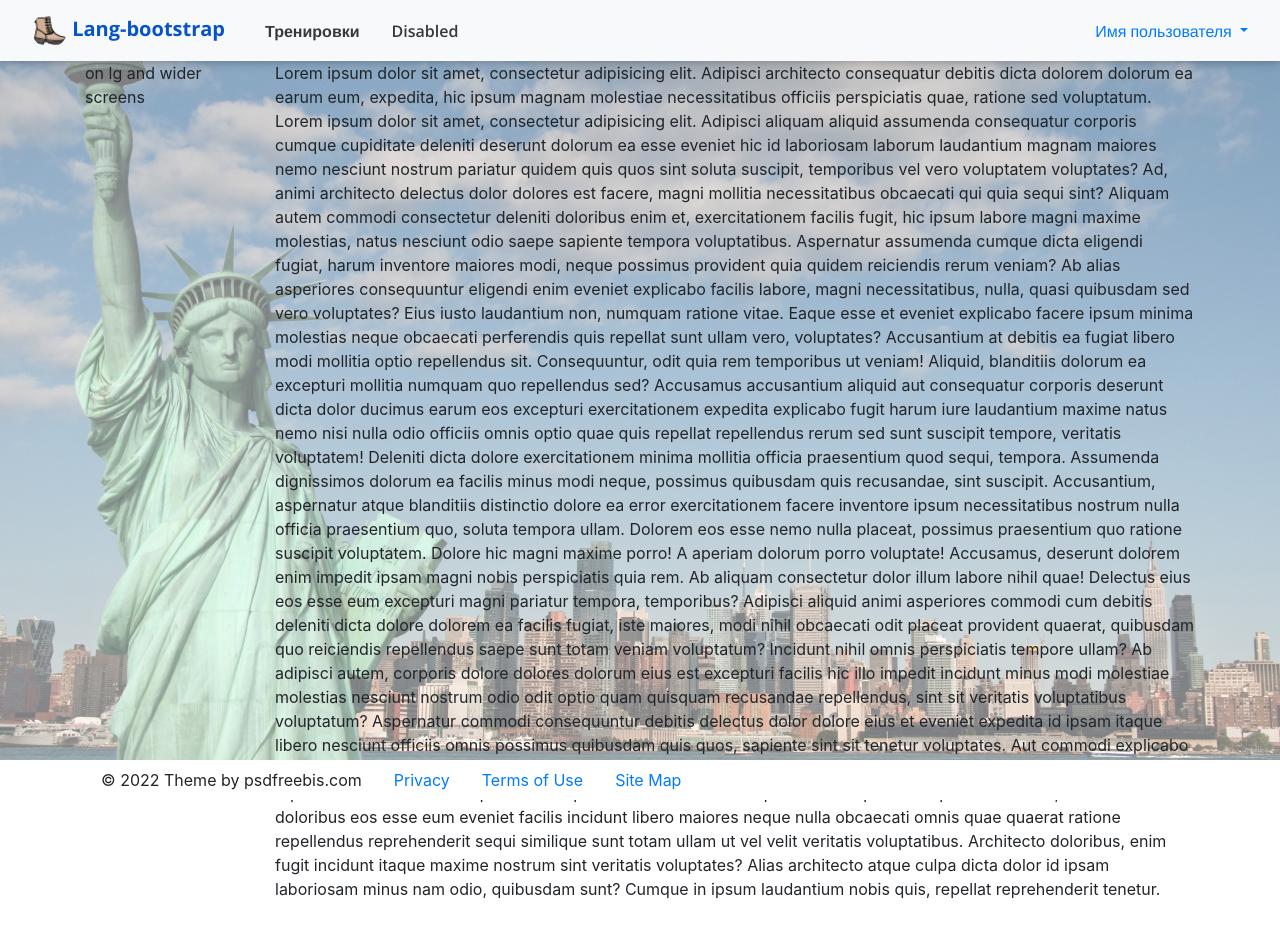
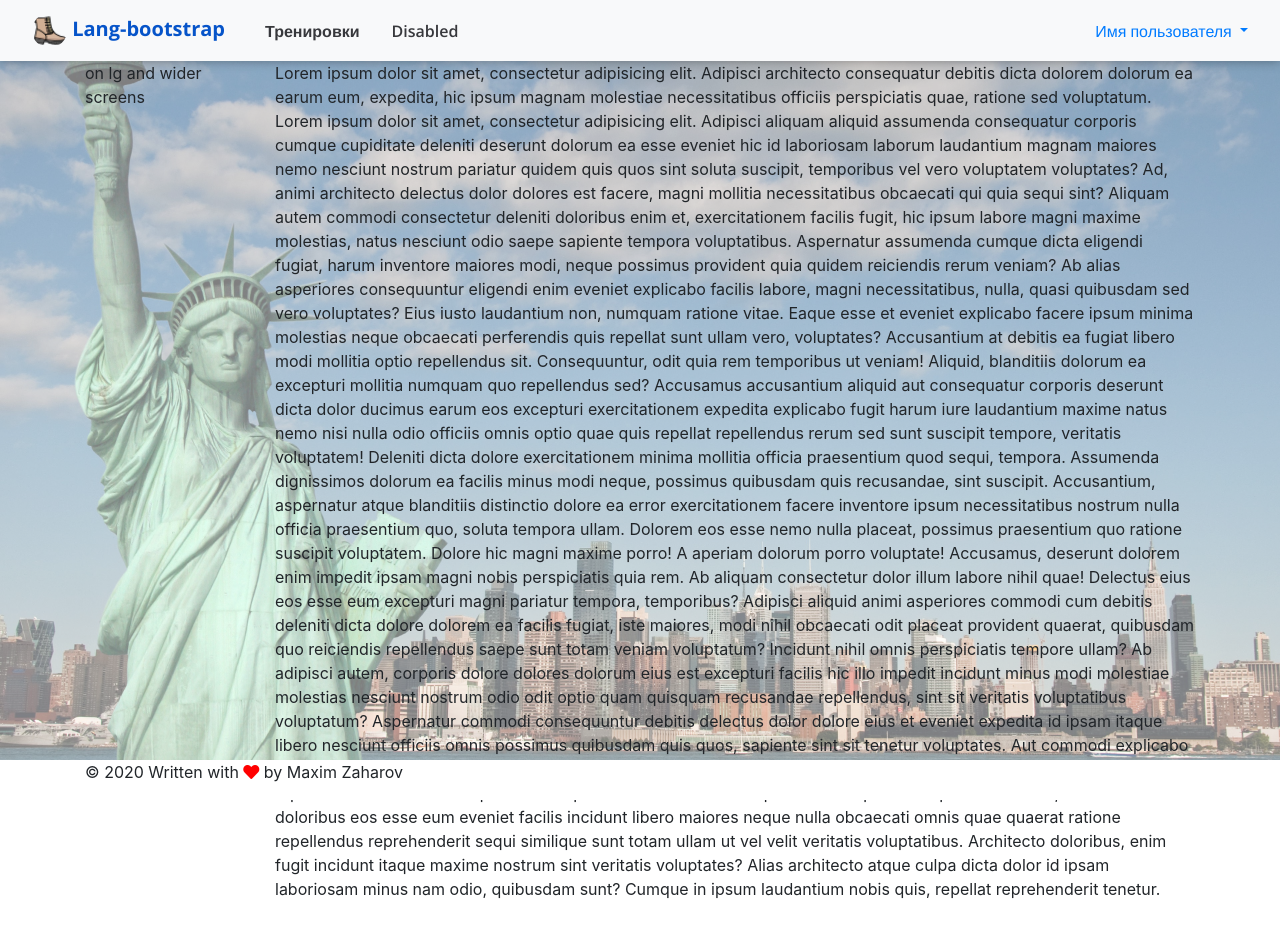
Before and after one commit to MaxGoover/lang-bootstrap-vue, a Vue app: page / in a window 1280 px wide. Shown: the top 936 px of the page. Built offline with nearby package versions, Linux system fonts and the light colour scheme.

Commit message:
Fixed footer text

```diff
--- a/src/components/app/AppFooter.vue
+++ b/src/components/app/AppFooter.vue
@@ -3,28 +3,18 @@
     <div class="copyright">
       <div class="container">
         <div class="row">
-          <div class="col-md-12">
-            <ul class="nav">
-              <li class="nav-item">
-                <span class="nav-link">&copy; 2022 Theme by psdfreebis.com</span>
-              </li>
-              <li class="nav-item"><a href="#" class="nav-link">Privacy</a></li>
-              <li class="nav-item"><a href="#" class="nav-link">Terms of Use</a>
-              </li>
-              <li class="nav-item"><a href="#" class="nav-link">Site Map</a></li>
-            </ul>
+          <div class="col">
+            <span>
+              &copy; 2020 Written with
+              <i class="fa fa-heart" style="color: red"/>
+              by Maxim Zaharov
+            </span>
           </div>
         </div>
       </div>
     </div>
     <div class="void"></div>
   </footer>
-
-<!--  <v-footer app fixed>-->
-<!--    &copy; 2020-->
-<!--    <v-spacer/>Written with-->
-<!--    <v-icon color="red">mdi-heart</v-icon>by Maxim Zaharov-->
-<!--  </v-footer>-->
 </template>
 
 <script>
@@ -34,6 +24,9 @@ export default {
 </script>
 
 <style scoped>
+.container {
+  height: 40px;
+}
 .copyright {
   background-color: #fff;
   bottom: 0;
```
